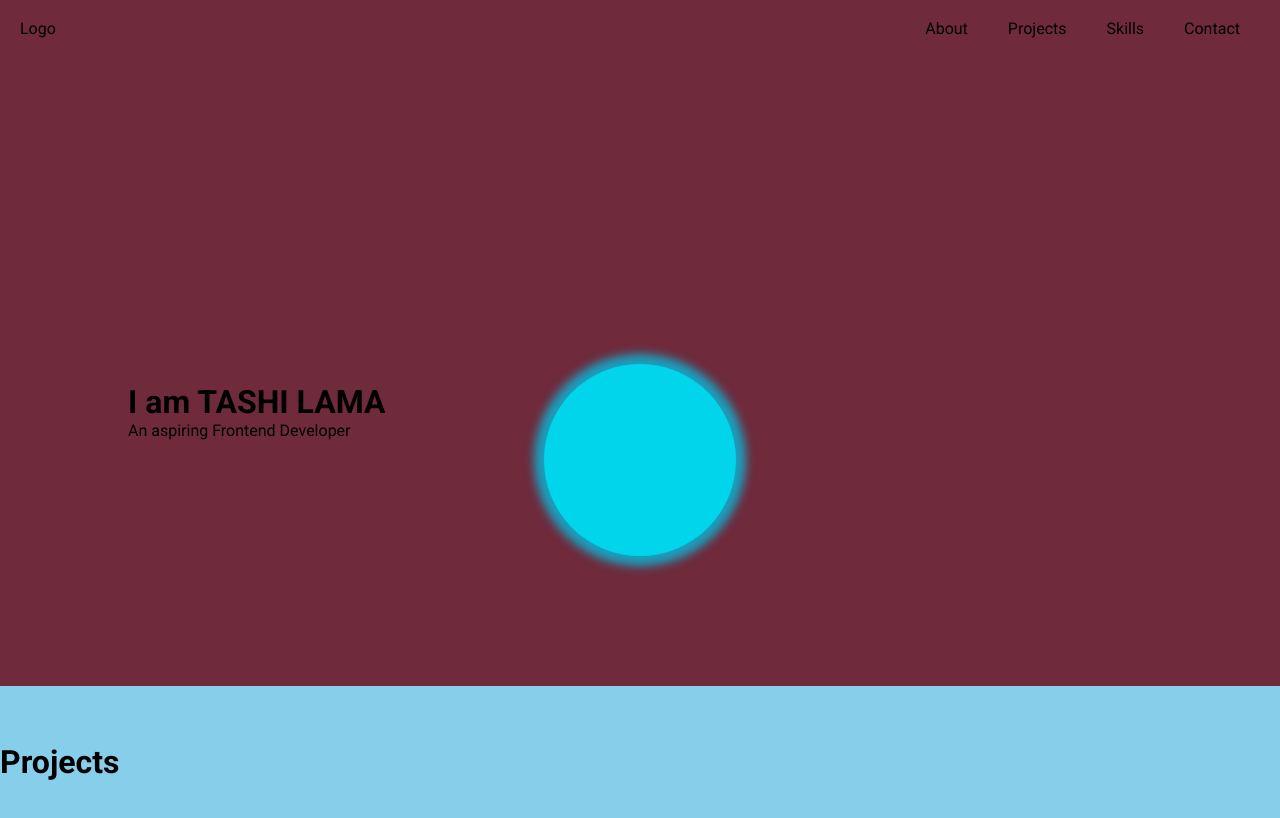
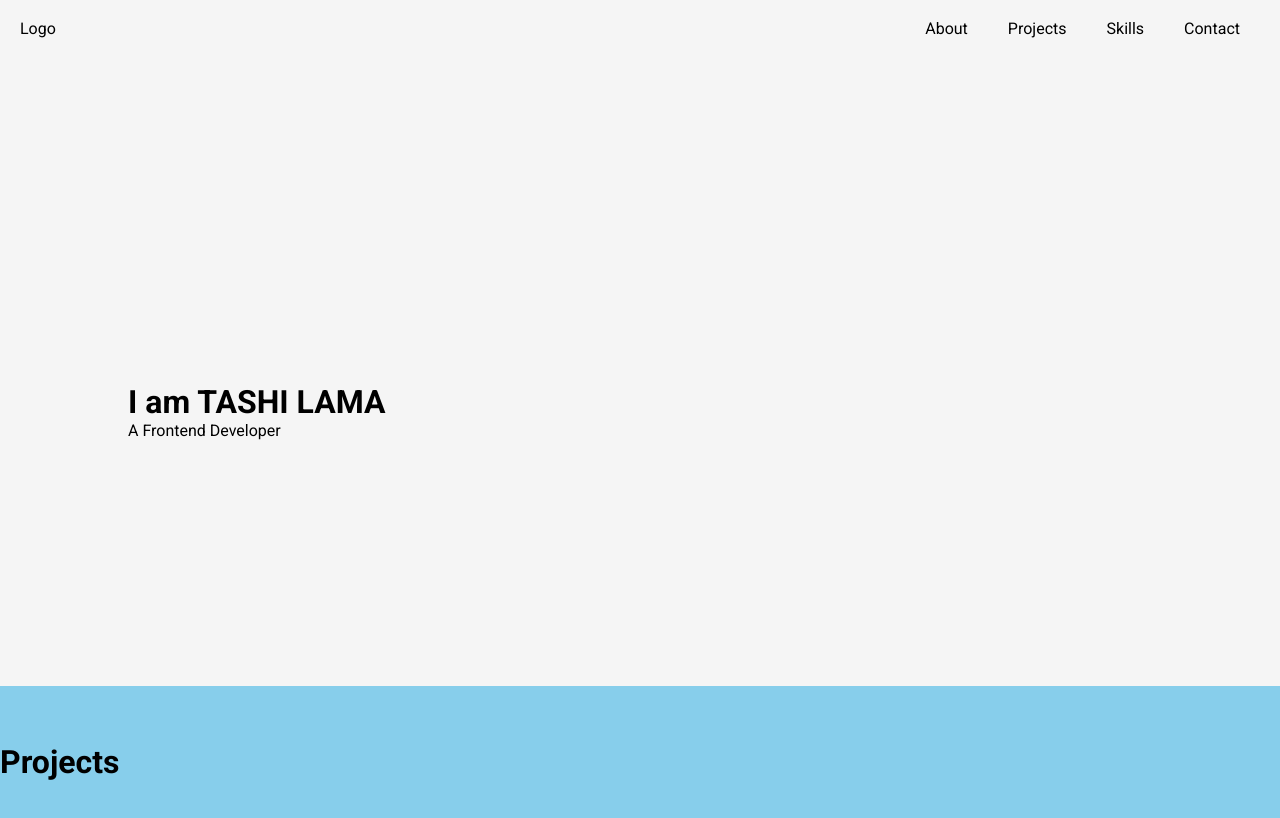
Before and after one commit to tacmoktan/my-portfolio, a React (Create React App) app: page / in a window 1280 px wide. Shown: the top 818 px of the page. Built offline with nearby package versions, Linux system fonts and the light colour scheme.

Commit message:
Remove ironman feature

```diff
--- a/src/section/Introduction.js
+++ b/src/section/Introduction.js
@@ -6,21 +6,6 @@ import { makeStyles } from "@material-ui/core/styles";
 const navbarHeight = 57;
 
 const useIntroStyles = makeStyles(theme => ({
-    '@keyframes animate': {
-        '0%': {
-            height: 0,      //h=90,w=150 best for 43.5% arc borderRadius
-            width: 60,
-        },
-        '50%': {
-            height: 250,
-            borderRadius: '25%'
-        },
-        '100%': {
-            height: "100%",
-            width: "100%",
-            borderRadius: 0
-        }
-    },
     root: {
         background: "whitesmoke",
         display: "flex",
@@ -30,56 +15,25 @@ const useIntroStyles = makeStyles(theme => ({
         marginBottom: -navbarHeight,
         paddingBottom: navbarHeight
     },
-    root2: {
-        background: "#6F2A3C",
-        borderRadius: "50%",
-        marginBottom: navbarHeight,
-        paddingBottom: navbarHeight,
-        animation: '$animate 5s ease-in',
-        animationFillMode: "forwards",
-    },
     intro: {
         position: "absolute",
         bottom: "45%",
         left: "10%"
-    },
-    switchButton: {
-        position: "absolute",
-        bottom: "30.5%",            //43.5 for h=80, w=80
-        minWidth: 80,
-        minHeight: 80,
-        background: "#00d5ec",
-        boxShadow: "0 0 10px 10px #1b9fbd",
-        borderRadius:"50%",
-        cursor: "grab",
-        width:"15vw",
-        height:"15vw"
-    },
-
+    }
 }));
-
-
-let countClick = 0;
 
 export default function Introduction() {
 
-    const { root, intro, root2, switchButton } = useIntroStyles();
-
-    function handleClick() {
+    const { root, intro } = useIntroStyles();
 
 
-    }
 
     return (
         <>
         <div id="about" className={root}>
-            <div class={root2}>
-            </div>
-            <div onClick={handleClick} className={switchButton}>
-            </div>
             <div className={intro}>
                 <h1> I am TASHI LAMA </h1>
-                <p>An aspiring Frontend Developer</p>
+                <p>A Frontend Developer</p>
             </div>
         </div>
         </>
```
